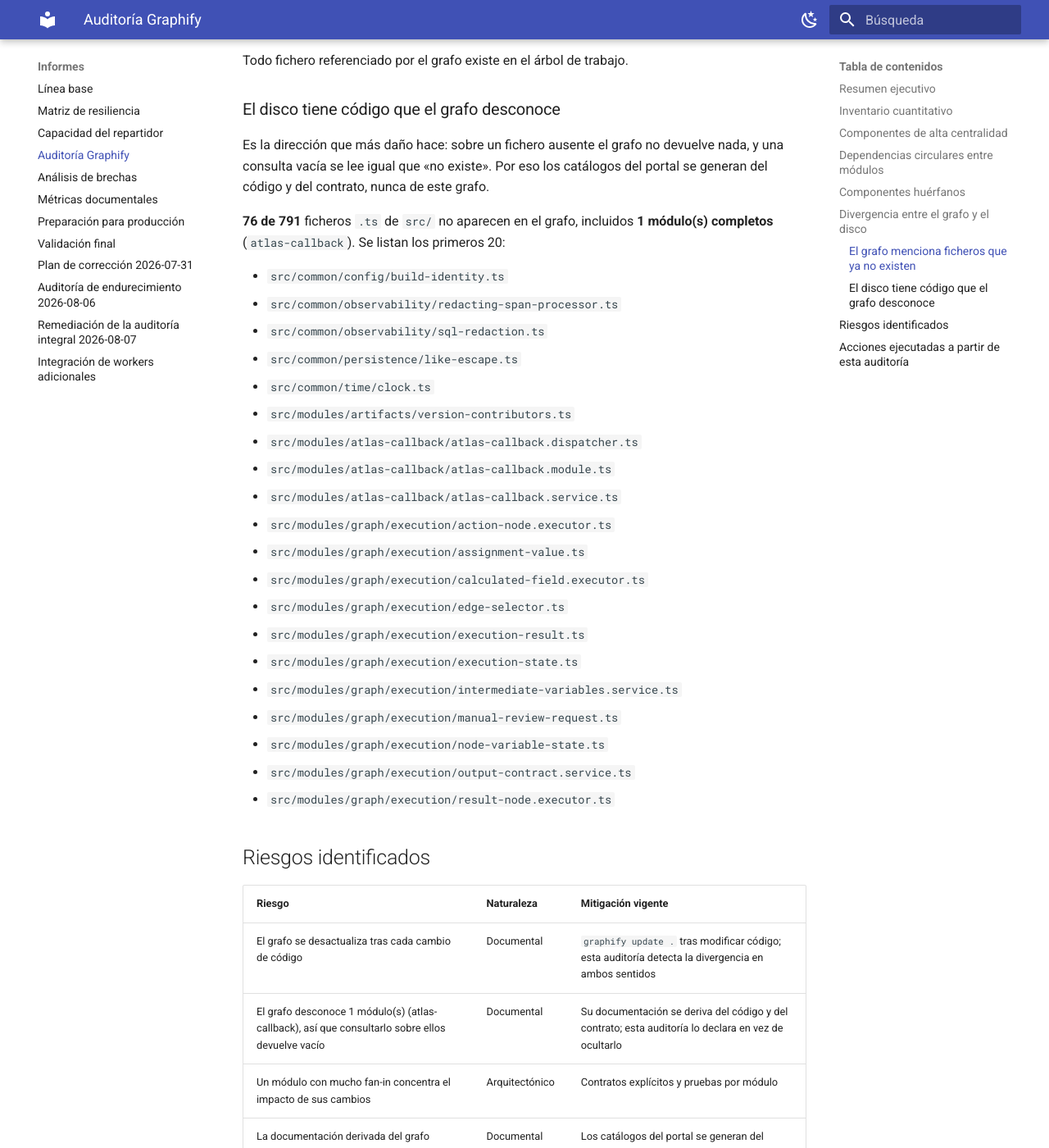
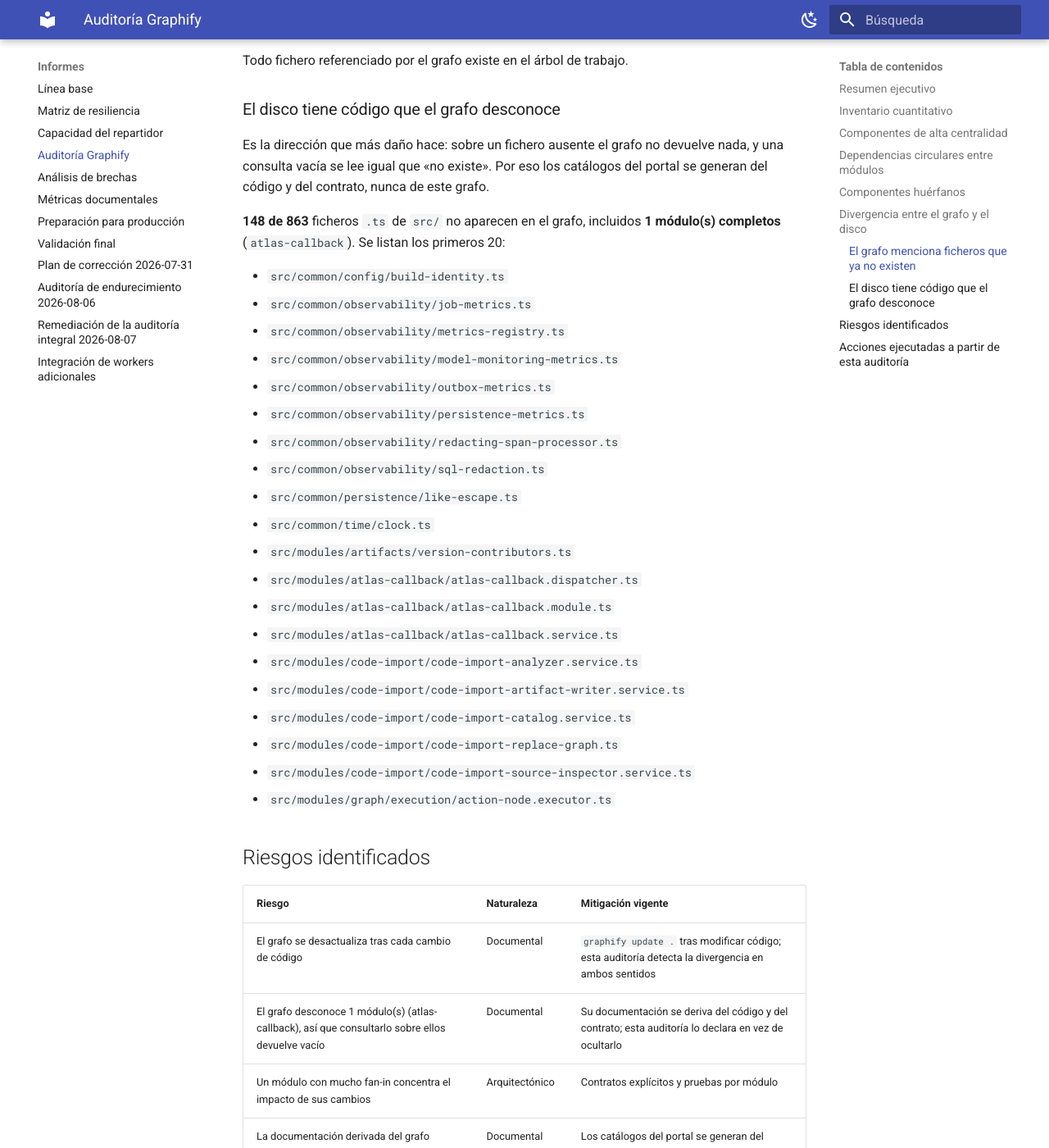
Before and after one commit to PabloArauzCaballero/AtlasDecisionEngineBackend, an MkDocs documentation site: the page built from docs/reports/graphify-audit.md, in a window 1280 px wide and 1400 px high, scrolled down 4112 px. Shown: the whole window at 82% size. Built offline with MkDocs 1.6.1 and Material for MkDocs 9.7.7, drawn with Linux system fonts in a browser that asks for light colours; some of the changed text lies outside the part shown.

Commit message:
docs(motor): regenerar catálogos y auditoría del grafo tras la división de servicios
Co-Authored-By: Claude Sonnet 5.5 <noreply@anthropic.com>

```diff
--- a/docs/reports/graphify-audit.md
+++ b/docs/reports/graphify-audit.md
@@ -13,8 +13,8 @@ El grafo contiene **12281 nodos** y **29289 relaciones** repartidos en
 **32 módulos de dominio** en `src/modules/`, de los cuales
 todos están registrados en `src/app.module.ts` (comprobado sobre el fichero, no supuesto).
 
-El grafo cubre **715 de 791**
-ficheros TypeScript de `src/` (90 %).
+El grafo cubre **715 de 863**
+ficheros TypeScript de `src/` (83 %).
 **1 módulo(s) de dominio no aparecen en absoluto**: `atlas-callback`. Consultar el grafo sobre ellos no devuelve nada, así que su documentación **no** se deriva de aquí.
 
 ## Inventario cuantitativo
@@ -112,9 +112,14 @@ Es la dirección que más daño hace: sobre un fichero ausente el grafo no devue
 consulta vacía se lee igual que «no existe». Por eso los catálogos del portal se generan del
 código y del contrato, nunca de este grafo.
 
-**76 de 791** ficheros `.ts` de `src/` no aparecen en el grafo, incluidos **1 módulo(s) completos** (`atlas-callback`). Se listan los primeros 20:
+**148 de 863** ficheros `.ts` de `src/` no aparecen en el grafo, incluidos **1 módulo(s) completos** (`atlas-callback`). Se listan los primeros 20:
 
 - `src/common/config/build-identity.ts`
+- `src/common/observability/job-metrics.ts`
+- `src/common/observability/metrics-registry.ts`
+- `src/common/observability/model-monitoring-metrics.ts`
+- `src/common/observability/outbox-metrics.ts`
+- `src/common/observability/persistence-metrics.ts`
 - `src/common/observability/redacting-span-processor.ts`
 - `src/common/observability/sql-redaction.ts`
 - `src/common/persistence/like-escape.ts`
@@ -123,17 +128,12 @@ código y del contrato, nunca de este grafo.
 - `src/modules/atlas-callback/atlas-callback.dispatcher.ts`
 - `src/modules/atlas-callback/atlas-callback.module.ts`
 - `src/modules/atlas-callback/atlas-callback.service.ts`
+- `src/modules/code-import/code-import-analyzer.service.ts`
+- `src/modules/code-import/code-import-artifact-writer.service.ts`
+- `src/modules/code-import/code-import-catalog.service.ts`
+- `src/modules/code-import/code-import-replace-graph.ts`
+- `src/modules/code-import/code-import-source-inspector.service.ts`
 - `src/modules/graph/execution/action-node.executor.ts`
-- `src/modules/graph/execution/assignment-value.ts`
-- `src/modules/graph/execution/calculated-field.executor.ts`
-- `src/modules/graph/execution/edge-selector.ts`
-- `src/modules/graph/execution/execution-result.ts`
-- `src/modules/graph/execution/execution-state.ts`
-- `src/modules/graph/execution/intermediate-variables.service.ts`
-- `src/modules/graph/execution/manual-review-request.ts`
-- `src/modules/graph/execution/node-variable-state.ts`
-- `src/modules/graph/execution/output-contract.service.ts`
-- `src/modules/graph/execution/result-node.executor.ts`
 
 ## Riesgos identificados
 
```
Also changed, not shown: docs/api/error-catalog.md (+10 -10 lines), docs/modules/code-import.md (+5 -1 lines), docs/modules/index.md (+2 -2 lines), docs/modules/workers.md (+13 -1 lines).
